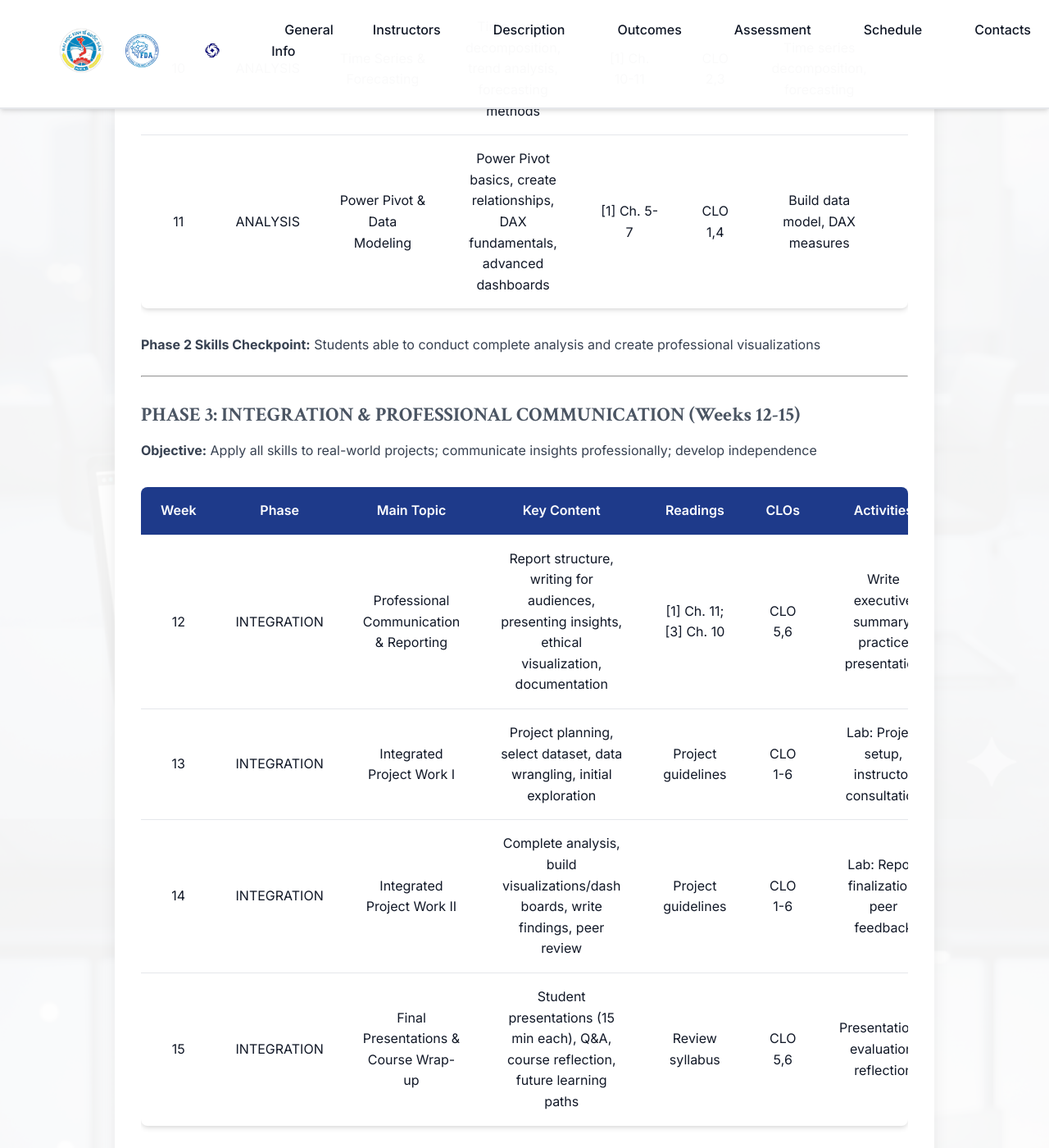
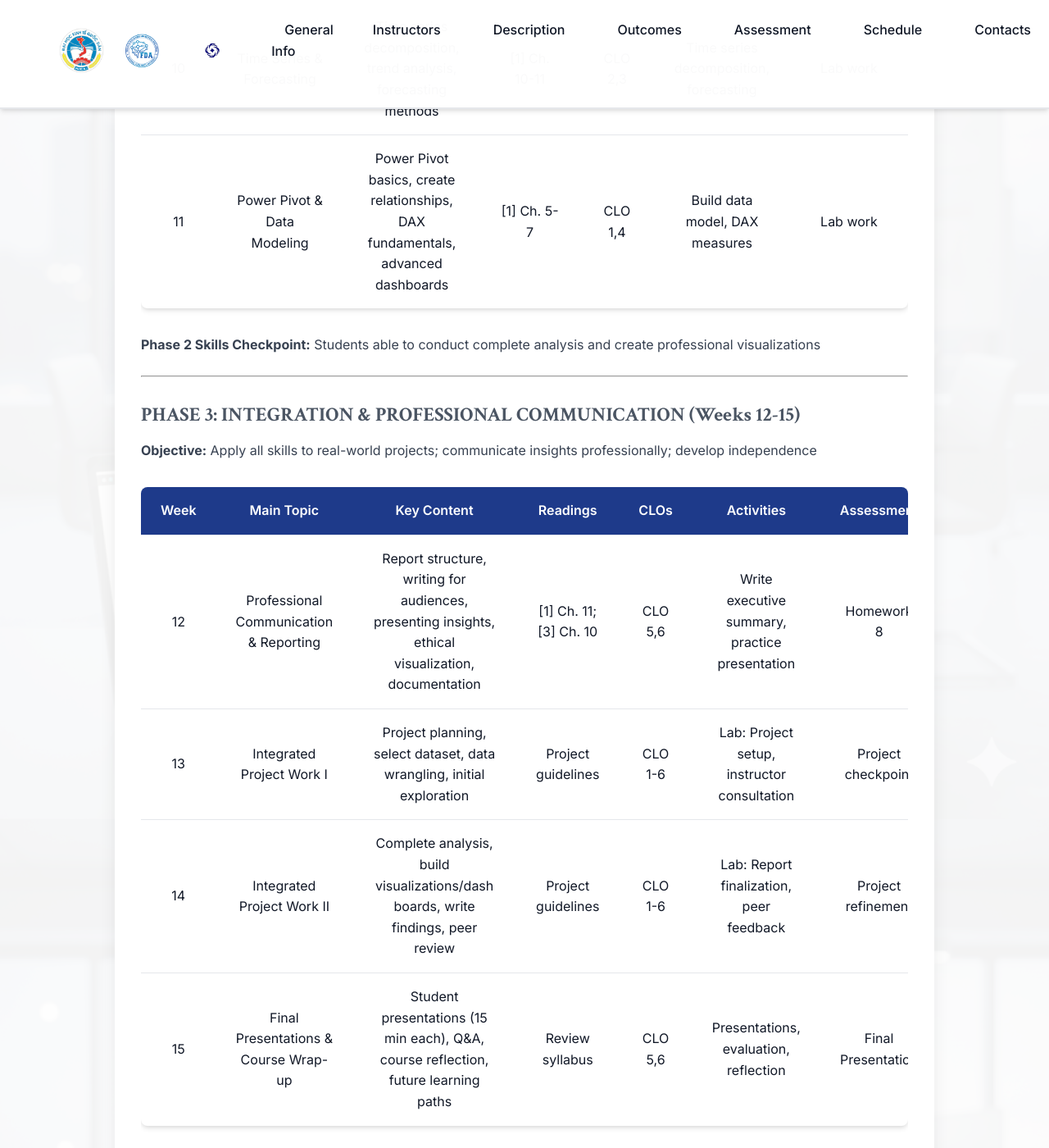
Before and after one commit to nghianguyen7171/excel_course, a Jekyll site: the page built from index.md, in a window 1280 px wide and 1400 px high, scrolled down 6681 px. Shown: the whole window at 82% size. Built offline with Jekyll 4.4.1, drawn with Linux system fonts in a browser that asks for light colours; some of the changed text lies outside the part shown.

Commit message:
Remove Phase column from all schedule tables in section 7

```diff
--- a/index.md
+++ b/index.md
@@ -136,12 +136,12 @@ Publisher: O'Reilly Media, Inc. | Year: 2023
 
 <div class="table-wrapper">
 
-| Week | Phase | Main Topic | Key Content | Readings | CLOs | Activities | Assessment |
-| :--: | :--: | :--: | :--: | :--: | :--: | :--: | :--: |
-| 1 | FOUNDATION | Course Introduction & Excel Basics | Course overview, analytics workflow, Excel interface, basic formulas (SUM, AVERAGE, COUNT, IF) | [1] Ch. 1 | CLO 1 | Lecture/demo, Q&A session | Participation |
-| 2 | FOUNDATION | Data Import & Preparation Basics | Import from CSV/Excel/web, data structure, handling missing values, removing duplicates | [1] Ch. 1-2; [2] Ch. 6 | CLO 1 | Import lab, hands-on practice | Homework 1 |
-| 3 | FOUNDATION | Power Query Fundamentals | Query editor, filter/sort/transform, consolidate multiple sources, refresh strategies | [1] Ch. 2-3 | CLO 1 | Power Query lab, build queries | Homework 2 |
-| 4 | FOUNDATION | Exploratory Data Analysis I | Descriptive statistics (mean, median, quartiles, std dev), summary tables, segmentation | [1] Ch. 4; [2] Ch. 8 | CLO 2 | Stats lab, interpret summaries | Homework 3 |
+| Week | Main Topic | Key Content | Readings | CLOs | Activities | Assessment |
+| :--: | :--: | :--: | :--: | :--: | :--: | :--: |
+| 1 | Course Introduction & Excel Basics | Course overview, analytics workflow, Excel interface, basic formulas (SUM, AVERAGE, COUNT, IF) | [1] Ch. 1 | CLO 1 | Lecture/demo, Q&A session | Participation |
+| 2 | Data Import & Preparation Basics | Import from CSV/Excel/web, data structure, handling missing values, removing duplicates | [1] Ch. 1-2; [2] Ch. 6 | CLO 1 | Import lab, hands-on practice | Homework 1 |
+| 3 | Power Query Fundamentals | Query editor, filter/sort/transform, consolidate multiple sources, refresh strategies | [1] Ch. 2-3 | CLO 1 | Power Query lab, build queries | Homework 2 |
+| 4 | Exploratory Data Analysis I | Descriptive statistics (mean, median, quartiles, std dev), summary tables, segmentation | [1] Ch. 4; [2] Ch. 8 | CLO 2 | Stats lab, interpret summaries | Homework 3 |
 
 </div>
 
@@ -155,15 +155,15 @@ Publisher: O'Reilly Media, Inc. | Year: 2023
 
 <div class="table-wrapper">
 
-| Week | Phase | Main Topic | Key Content | Readings | CLOs | Activities | Assessment |
-| :--: | :--: | :--: | :--: | :--: | :--: | :--: | :--: |
-| 5 | ANALYSIS | Data Visualization Basics | Chart types, design principles, preattentive attributes, color use, accessibility | [1] Ch. 9 | CLO 4 | Create multiple charts, redesign | Homework 4 |
-| 6 | ANALYSIS | Dashboard Fundamentals | Dashboard layout, interactive controls (slicers, timelines), KPI indicators, storytelling | [1] Ch. 28-29 | CLO 4,5 | Build interactive dashboard, case study | Homework 5 |
-| 7 | ANALYSIS | Statistical Analysis & Hypothesis Testing | Probability distributions, hypothesis testing, t-tests, ANOVA, interpreting p-values, confidence intervals | [2] Ch. 2-4 | CLO 3 | Hypothesis testing lab, case examples | Homework 6 |
-| 8 | ANALYSIS | Midterm Exam | Review sessions, exam preparation, computer-based test | Review materials | CLO 1-3 | Midterm exam (90 min) | Midterm Exam |
-| 9 | ANALYSIS | Regression Analysis | Simple & multiple regression, interpretation, assumptions, diagnostics | [2] Ch. 5-6 | CLO 3 | Regression lab, model building | Homework 7 |
-| 10 | ANALYSIS | Time Series & Forecasting | Time series decomposition, trend analysis, forecasting methods | [1] Ch. 10-11 | CLO 2,3 | Time series decomposition, forecasting | Lab work |
-| 11 | ANALYSIS | Power Pivot & Data Modeling | Power Pivot basics, create relationships, DAX fundamentals, advanced dashboards | [1] Ch. 5-7 | CLO 1,4 | Build data model, DAX measures | Lab work |
+| Week | Main Topic | Key Content | Readings | CLOs | Activities | Assessment |
+| :--: | :--: | :--: | :--: | :--: | :--: | :--: |
+| 5 | Data Visualization Basics | Chart types, design principles, preattentive attributes, color use, accessibility | [1] Ch. 9 | CLO 4 | Create multiple charts, redesign | Homework 4 |
+| 6 | Dashboard Fundamentals | Dashboard layout, interactive controls (slicers, timelines), KPI indicators, storytelling | [1] Ch. 28-29 | CLO 4,5 | Build interactive dashboard, case study | Homework 5 |
+| 7 | Statistical Analysis & Hypothesis Testing | Probability distributions, hypothesis testing, t-tests, ANOVA, interpreting p-values, confidence intervals | [2] Ch. 2-4 | CLO 3 | Hypothesis testing lab, case examples | Homework 6 |
+| 8 | Midterm Exam | Review sessions, exam preparation, computer-based test | Review materials | CLO 1-3 | Midterm exam (90 min) | Midterm Exam |
+| 9 | Regression Analysis | Simple & multiple regression, interpretation, assumptions, diagnostics | [2] Ch. 5-6 | CLO 3 | Regression lab, model building | Homework 7 |
+| 10 | Time Series & Forecasting | Time series decomposition, trend analysis, forecasting methods | [1] Ch. 10-11 | CLO 2,3 | Time series decomposition, forecasting | Lab work |
+| 11 | Power Pivot & Data Modeling | Power Pivot basics, create relationships, DAX fundamentals, advanced dashboards | [1] Ch. 5-7 | CLO 1,4 | Build data model, DAX measures | Lab work |
 
 </div>
 
@@ -177,12 +177,12 @@ Publisher: O'Reilly Media, Inc. | Year: 2023
 
 <div class="table-wrapper">
 
-| Week | Phase | Main Topic | Key Content | Readings | CLOs | Activities | Assessment |
-| :--: | :--: | :--: | :--: | :--: | :--: | :--: | :--: |
-| 12 | INTEGRATION | Professional Communication & Reporting | Report structure, writing for audiences, presenting insights, ethical visualization, documentation | [1] Ch. 11; [3] Ch. 10 | CLO 5,6 | Write executive summary, practice presentation | Homework 8 |
-| 13 | INTEGRATION | Integrated Project Work I | Project planning, select dataset, data wrangling, initial exploration | Project guidelines | CLO 1-6 | Lab: Project setup, instructor consultation | Project checkpoint |
-| 14 | INTEGRATION | Integrated Project Work II | Complete analysis, build visualizations/dashboards, write findings, peer review | Project guidelines | CLO 1-6 | Lab: Report finalization, peer feedback | Project refinement |
-| 15 | INTEGRATION | Final Presentations & Course Wrap-up | Student presentations (15 min each), Q&A, course reflection, future learning paths | Review syllabus | CLO 5,6 | Presentations, evaluation, reflection | Final Presentation |
+| Week | Main Topic | Key Content | Readings | CLOs | Activities | Assessment |
+| :--: | :--: | :--: | :--: | :--: | :--: | :--: |
+| 12 | Professional Communication & Reporting | Report structure, writing for audiences, presenting insights, ethical visualization, documentation | [1] Ch. 11; [3] Ch. 10 | CLO 5,6 | Write executive summary, practice presentation | Homework 8 |
+| 13 | Integrated Project Work I | Project planning, select dataset, data wrangling, initial exploration | Project guidelines | CLO 1-6 | Lab: Project setup, instructor consultation | Project checkpoint |
+| 14 | Integrated Project Work II | Complete analysis, build visualizations/dashboards, write findings, peer review | Project guidelines | CLO 1-6 | Lab: Report finalization, peer feedback | Project refinement |
+| 15 | Final Presentations & Course Wrap-up | Student presentations (15 min each), Q&A, course reflection, future learning paths | Review syllabus | CLO 5,6 | Presentations, evaluation, reflection | Final Presentation |
 
 </div>
 
```
